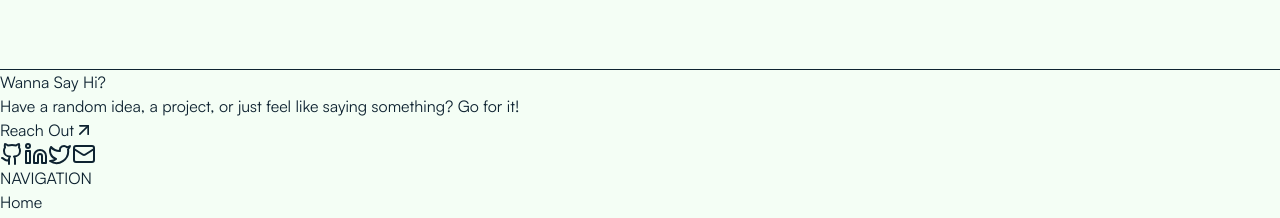
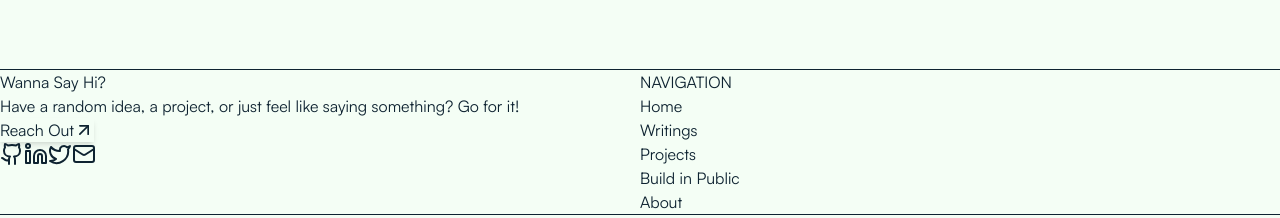
Before and after one commit to abdushakurob/abdushakurob.github.io, a Next.js app: page / in a window 1280 px wide. Shown: the part 731-949 px from the top of the page. Built offline with nearby package versions, Linux system fonts and the light colour scheme; no server answers; the database is empty.

Commit message:
feat: Add DaisyUI plugin and fix TailwindCSS import in globals.css

```diff
--- a/app/globals.css
+++ b/app/globals.css
@@ -1,5 +1,7 @@
 @import "tailwindcss/preflight";
 @import "tailwindcss/utilities";
+@import "tailwindcss"
+@plugin "daisyui";
 
 @layer base {
   :root {
```
